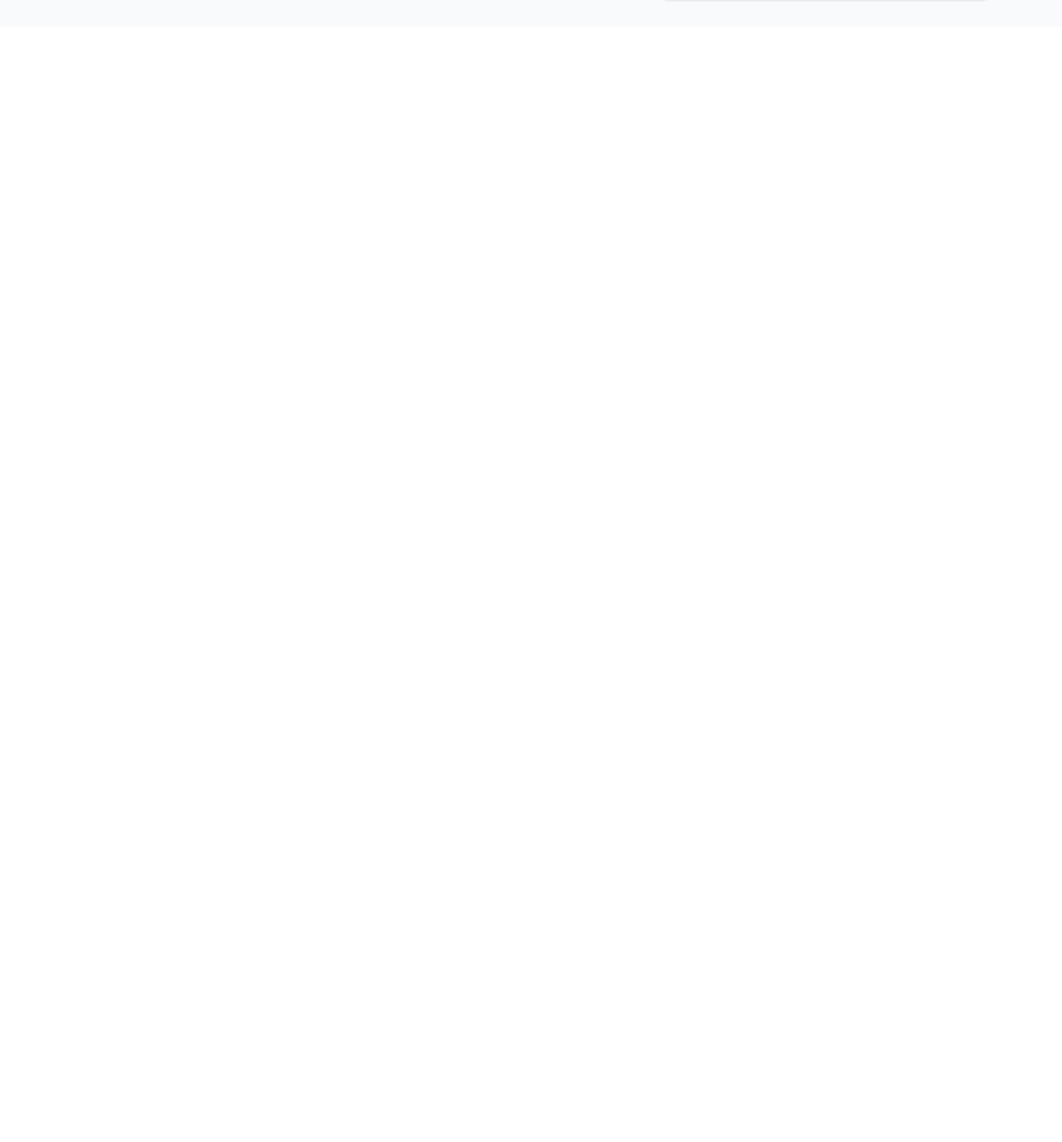
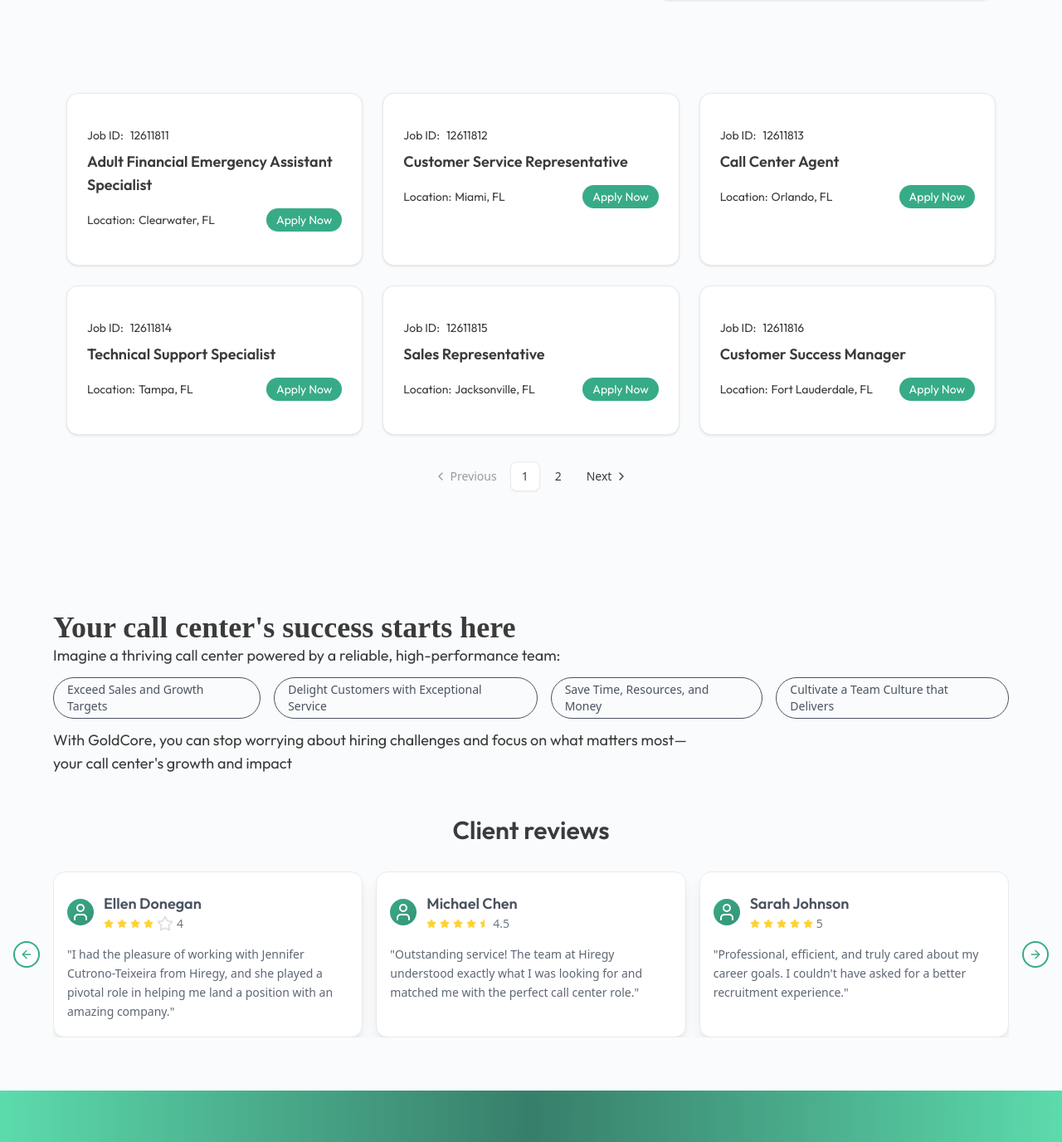
Before and after one commit to Fikunmi01/Goldcore, a React (Vite) app in the folder project/: page /job-seeker in a window 1280 px wide. Shown: the part 1287-2663 px from the top of the page at 83% size. Before the commit the page ends 1319 px from the top, so only its background shows below. Built offline with nearby package versions, Linux system fonts and the light colour scheme; a web font is replaced by a local one.

Commit message:
included job search review and footer

```diff
--- a/project/src/components/job-seeker/index.tsx
+++ b/project/src/components/job-seeker/index.tsx
@@ -3,7 +3,10 @@ import { Button } from "../ui/button"
 import { Card, CardHeader, CardTitle } from "../ui/card"
 import { Form, FormControl, FormField, FormItem, FormLabel, FormMessage } from "../ui/form"
 import { Input } from "../ui/input"
-import { Select, SelectContent,  SelectItem, SelectTrigger, SelectValue } from "../ui/select"
+import { Select, SelectContent, SelectItem, SelectTrigger, SelectValue } from "../ui/select"
+import { JobSearch } from "./job-search"
+import { Review } from "../review"
+import { Footer } from "../footer"
 
 export const Hero = () => {
     const form = useForm({
@@ -121,6 +124,10 @@ export const Hero = () => {
                     </div>
                 </div>
             </div>
+                            <JobSearch />
+                <Review />
+                <Footer />
+
         </div>
     )
 }
```
